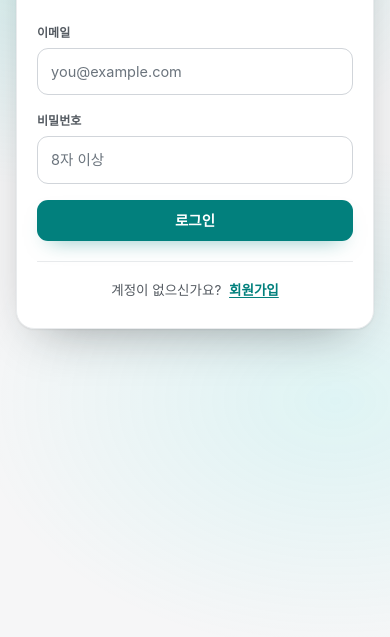
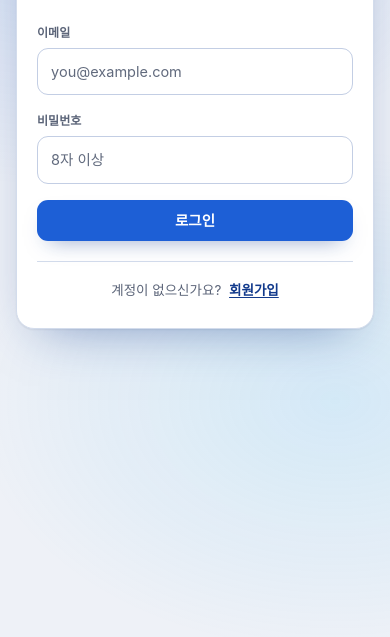
Before and after one commit to aideveloperno1/0902ict_health_Claude, a website with bundled scripts: page public/index.html in a window 390 px wide. Shown: the part 207-844 px from the top of the page. Built offline with nearby package versions, Linux system fonts and the light colour scheme; files whose address does not match are found by name; a web font is replaced by a local one.

Commit message:
style: 테마 색상 팔레트 및 모바일 주소 표시줄 테마 컬러 개선

```diff
--- a/public/css/style.css
+++ b/public/css/style.css
@@ -11,79 +11,80 @@
      사용자가 "밝게"를 골랐는데 운영체제가 어두운 설정이면, 이 감싸기가 없을 때
      운영체제 쪽이 나중에 나와서 이겨 버린다. 사용자가 직접 고른 쪽이 항상 이겨야 한다.
 
-   색 계열을 청록(teal)으로 잡은 이유
-     기록을 오래 들여다보는 화면이다. 채도 높은 보라·파랑은 숫자 옆에서 눈에 먼저 들어와
-     정작 봐야 할 값(볼륨·칼로리)을 가린다. 청록은 강조로 쓰기에 충분히 또렷하면서
-     검정 글자와 같은 줄에 있어도 서로 밀어내지 않는다.
+   색 계열을 남색·파랑으로 잡은 이유
+     기록을 오래 들여다보는 화면이다. 채도가 높은 색은 숫자 옆에서 눈에 먼저 들어와
+     정작 봐야 할 값(볼륨·칼로리)을 가린다. 남색(#123a8c)→파랑(#1d5fd6)은
+     강조로 쓰기에 충분히 진하면서 검정 글자와 같은 줄에 있어도 서로 밀어내지 않는다.
+     회색 계열에도 파랑을 아주 조금 섞어(#5b6478 등) 강조색과 같은 계열로 묶는다.
 
    ★ 밝은 화면과 어두운 화면에서 강조색의 밝기를 다르게 쓴다
-     밝은 청록(#32e6e2)은 흰 바탕에서 명암비가 1.6:1밖에 안 나와 글자로 쓸 수 없다.
-     그래서 밝은 화면에서는 어두운 청록(#02807d, 흰 글자 기준 4.9:1)을 쓰고,
-     어두운 화면에서만 밝은 청록을 쓴다. 한 색을 양쪽에 돌려쓰면 반드시 한쪽이 안 읽힌다.
+     같은 파랑을 양쪽에 돌려쓰면 한쪽이 반드시 안 읽힌다. 밝은 화면에서는 진한
+     파랑(#1d5fd6, 흰 글자 기준 5.7:1)을, 어두운 화면에서는 바탕에서 뜨면서도
+     흰 글자를 받칠 수 있는 값(#2f6fe0, 흰 글자 4.7:1 · 바탕 대비 4.0:1)을 쓴다.
+     흔히 쓰는 #3b82f6은 어두운 바탕에서는 예쁘지만 흰 글자와 3.7:1이라 버튼에 못 쓴다.
 
-   중간 색(--surface-2 등)은 회색 계열 9단계에서 골랐다. 단계마다 밝기 차가 고르게
-   벌어져 있어, 면을 여러 겹 쌓아도 경계가 뭉개지지 않는다.
+   ★ 글자색은 카드(#ffffff) 위와 바탕(#eef1f7) 위 양쪽에서 4.5:1을 넘도록 골랐다
+     설명글(.status 등)은 카드 밖 바탕에도 놓인다. 카드 기준으로만 맞추면
+     그 글자들이 기준 미달이 된다.
    ========================================================================= */
 :root {
   /* 바탕과 면 */
-  --bg: #f6f6f7;
+  --bg: #eef1f7;
   --surface: #ffffff;
-  --surface-2: #f6f6f7;   /* 카드 안쪽에 한 겹 더 들어가는 면 (운동 카드 등) */
-  --surface-3: #e9ebed;   /* 표 머리글처럼 더 진하게 깔리는 면 */
+  --surface-2: #f4f8ff;   /* 카드 안쪽에 한 겹 더 들어가는 면 (운동 카드 등) */
+  --surface-3: #ecf3fd;   /* 표 머리글처럼 더 진하게 깔리는 면 */
   --input-bg: #ffffff;
 
-  --border: #e9ebed;
-  --border-strong: #d1d5da;   /* 입력창처럼 경계가 분명해야 하는 곳 */
+  /* 테두리는 바탕(#eef1f7)보다 진해야 카드 경계가 보인다.
+     바탕보다 옅은 값을 쓰면 흰 카드 안쪽에서만 보이고 바깥쪽 경계가 사라진다. */
+  --border: #d3dcec;
+  --border-strong: #c3cee4;   /* 입력창처럼 경계가 분명해야 하는 곳 */
 
   /* 글자. 세 단계로 나눈다. 본문 / 설명 / 아주 옅은 보조
-     세 값 모두 흰 카드 위에서 4.5:1(WCAG AA, 작은 글자 기준)을 넘도록 골랐다.
-     회색 계열의 중간값(#778089)은 4.01:1이라 아슬하게 못 미친다. 화면에서 보면
-     "읽히긴 하는데 눈이 조금 힘든" 정도인데, 설명글은 대개 작고 얇아서
-     그 차이가 그대로 읽는 부담이 된다. 그래서 한 단계씩 더 진한 값을 쓴다.
-       #545a61 = 6.97:1   #6b747d = 4.75:1 */
-  --text: #181a1c;
-  --text-muted: #545a61;
-  --text-dim: #6b747d;
+     세 값 모두 카드와 바탕 양쪽에서 4.5:1을 넘는다 (위 설명 참고). */
+  --text: #111827;
+  --text-muted: #5b6478;
+  --text-dim: #616a7d;
 
-  /* 강조 — 밝은 화면에서는 어두운 청록을 쓴다(위 설명 참고) */
-  --accent: #02807d;
-  --accent-deep: #016968;
-  --accent-bright: #05bdba;   /* 그라데이션·막대처럼 글자가 얹히지 않는 곳 */
-  --accent-hover: #016968;
-  --accent-text: #02807d;
-  --accent-soft: #defffe;
-  --accent-tint: #f2fffe;     /* hover 배경처럼 아주 옅게 깔 때 */
+  /* 강조 */
+  --accent: #1d5fd6;
+  --accent-deep: #123a8c;
+  --accent-bright: #38bdf8;   /* 그라데이션처럼 글자가 얹히지 않는 곳 */
+  --accent-hover: #1a54be;
+  --accent-text: #123a8c;
+  --accent-soft: #e8f1ff;
+  --accent-tint: #f0f7ff;     /* hover 배경처럼 아주 옅게 깔 때 */
   --on-accent: #ffffff;
-  --focus-ring: rgba(2, 128, 125, 0.22);
+  --focus-ring: rgba(29, 95, 214, 0.2);
 
   /* 위험 */
-  --danger: #c8102e;
-  --danger-hover: #a10d25;
-  --danger-text: #a10d25;
-  --danger-soft: #fdedf0;
-  --danger-border: #f5ccd4;
+  --danger: #dc2626;
+  --danger-hover: #b91c1c;
+  --danger-text: #b91c1c;
+  --danger-soft: #fdecec;
+  --danger-border: #f3d2d2;
 
   /* 좋음(성공·완료) */
-  --ok: #016968;
-  --ok-soft: #defffe;
+  --ok: #15803d;
+  --ok-soft: #eaf6ee;
 
-  /* 탄단지 막대. 탄수화물은 강조색을 그대로 쓰므로 따로 두지 않는다.
-     셋이 한 막대에 붙어 있으므로 색상환에서 충분히 벌어진 값으로 고른다. */
-  --protein: #4f7ec7;
+  /* 탄단지 막대. 탄수화물은 강조색(파랑)을 그대로 쓰므로 따로 두지 않는다.
+     나머지 둘은 파랑에서 충분히 떨어진 초록·주황으로 잡는다. */
+  --protein: #15803d;
   --fat: #d97706;
 
   /* 그림자 — 세 단계.
      1은 카드가 바탕에서 살짝 떠 보이게 하는 정도,
      2는 마우스를 올렸을 때, 3은 화면 위에 뜨는 것(토스트·확인 바)에 쓴다. */
-  --shadow-1: 0 1px 2px rgba(24, 26, 28, 0.05);
-  --shadow-2: 0 14px 28px -18px rgba(24, 26, 28, 0.4);
-  --shadow-3: 0 20px 50px -24px rgba(24, 26, 28, 0.45), 0 1px 2px rgba(24, 26, 28, 0.07);
-  --shadow-accent: 0 10px 22px -12px rgba(2, 128, 125, 0.55);
+  --shadow-1: 0 1px 2px rgba(16, 24, 40, 0.05);
+  --shadow-2: 0 14px 28px -18px rgba(18, 58, 140, 0.45);
+  --shadow-3: 0 20px 50px -24px rgba(18, 58, 140, 0.5), 0 1px 2px rgba(16, 24, 40, 0.07);
+  --shadow-accent: 0 10px 22px -12px rgba(18, 58, 140, 0.55);
 
   --header-bg: rgba(255, 255, 255, 0.86);
   --bar-bg: rgba(255, 255, 255, 0.92);   /* 아래에 붙는 저장 바 */
-  --glow-1: rgba(5, 189, 186, 0.18);
-  --glow-2: rgba(50, 230, 226, 0.12);
+  --glow-1: rgba(29, 95, 214, 0.16);
+  --glow-2: rgba(56, 189, 248, 0.14);
 
   --r-card: 18px;
   --r-input: 11px;
@@ -101,53 +102,52 @@
 /* 운영체제가 어두운 설정일 때. 단, 사용자가 "밝게"를 직접 고르지 않은 경우만. */
 @media (prefers-color-scheme: dark) {
   :root:not([data-theme="light"]) {
-    --bg: #060b10;
-    --surface: #12181f;
-    --surface-2: #1e242c;
-    --surface-3: #272f38;
-    --input-bg: #1e242c;
+    --bg: #0a1020;
+    --surface: #121a2e;
+    --surface-2: #18223a;
+    --surface-3: #1b2742;
+    --input-bg: #18223a;
 
-    --border: #272f38;
-    --border-strong: #3b434c;
+    --border: #23304d;
+    --border-strong: #2f3f63;
 
-    --text: #e6ecf2;
-    --text-muted: #abb5bf;
-    --text-dim: #7e8792;
+    --text: #f2f5fb;
+    --text-muted: #9aa6c0;
+    --text-dim: #828da8;
 
-    /* 어두운 바탕에서는 밝은 청록을 쓴다. 대신 그 위에 얹는 글자는
-       흰색이 아니라 바탕과 같은 어두운 색이어야 읽힌다(--on-accent). */
-    --accent: #32e6e2;
-    --accent-deep: #14d8d4;
-    --accent-bright: #8efbf7;
-    --accent-hover: #8efbf7;
-    --accent-text: #32e6e2;
-    --accent-soft: rgba(50, 230, 226, 0.16);
-    --accent-tint: rgba(50, 230, 226, 0.09);
-    --on-accent: #060b10;
-    --focus-ring: rgba(50, 230, 226, 0.3);
+    /* 버튼 배경으로도 쓰이므로 흰 글자와 4.5:1을 넘겨야 한다.
+       #3b82f6은 어두운 바탕에서 보기 좋지만 흰 글자와 3.7:1이라 못 쓴다. */
+    --accent: #2f6fe0;
+    --accent-deep: #1d4ed8;
+    --accent-bright: #38bdf8;
+    --accent-hover: #3b82f6;
+    --accent-text: #93c5fd;
+    --accent-soft: rgba(59, 130, 246, 0.16);
+    --accent-tint: rgba(59, 130, 246, 0.1);
+    --on-accent: #ffffff;
+    --focus-ring: rgba(59, 130, 246, 0.32);
 
-    --danger: #ff5a6e;
-    --danger-hover: #ff8090;
-    --danger-text: #ff97a4;
-    --danger-soft: rgba(255, 90, 110, 0.13);
-    --danger-border: rgba(255, 90, 110, 0.38);
+    --danger: #ef4444;
+    --danger-hover: #dc2626;
+    --danger-text: #fca5a5;
+    --danger-soft: rgba(239, 68, 68, 0.12);
+    --danger-border: rgba(239, 68, 68, 0.38);
 
-    --ok: #32e6e2;
-    --ok-soft: rgba(50, 230, 226, 0.14);
+    --ok: #34d399;
+    --ok-soft: rgba(52, 211, 153, 0.14);
 
-    --protein: #7aa5e8;
+    --protein: #34d399;
     --fat: #fbbf24;
 
-    --shadow-1: 0 1px 2px rgba(0, 0, 0, 0.4);
-    --shadow-2: 0 14px 28px -18px rgba(0, 0, 0, 0.85);
-    --shadow-3: 0 20px 50px -24px rgba(0, 0, 0, 0.95), 0 1px 2px rgba(0, 0, 0, 0.5);
-    --shadow-accent: 0 10px 22px -12px rgba(50, 230, 226, 0.45);
+    --shadow-1: 0 1px 2px rgba(0, 0, 0, 0.3);
+    --shadow-2: 0 14px 28px -18px rgba(0, 0, 0, 0.8);
+    --shadow-3: 0 20px 50px -24px rgba(0, 0, 0, 0.9), 0 1px 2px rgba(0, 0, 0, 0.4);
+    --shadow-accent: 0 10px 22px -12px rgba(29, 78, 216, 0.7);
 
-    --header-bg: rgba(6, 11, 16, 0.86);
-    --bar-bg: rgba(18, 24, 31, 0.93);
-    --glow-1: rgba(50, 230, 226, 0.2);
-    --glow-2: rgba(5, 189, 186, 0.16);
-
+    --header-bg: rgba(10, 16, 32, 0.86);
+    --bar-bg: rgba(18, 26, 46, 0.93);
+    --glow-1: rgba(59, 130, 246, 0.2);
+    --glow-2: rgba(56, 189, 248, 0.16);
     color-scheme: dark;
   }
 }
@@ -156,51 +156,52 @@
    위 블록과 내용이 같다. 하나로 합치려면 선택자를 쉼표로 잇게 되는데,
    그러면 미디어 쿼리 안에 들어가서 "OS가 밝을 때 직접 고른 어둡게"가 적용되지 않는다. */
 :root[data-theme="dark"] {
-  --bg: #060b10;
-  --surface: #12181f;
-  --surface-2: #1e242c;
-  --surface-3: #272f38;
-  --input-bg: #1e242c;
+  --bg: #0a1020;
+  --surface: #121a2e;
+  --surface-2: #18223a;
+  --surface-3: #1b2742;
+  --input-bg: #18223a;
 
-  --border: #272f38;
-  --border-strong: #3b434c;
+  --border: #23304d;
+  --border-strong: #2f3f63;
 
-  --text: #e6ecf2;
-  --text-muted: #abb5bf;
-  --text-dim: #7e8792;
+  --text: #f2f5fb;
+  --text-muted: #9aa6c0;
+  --text-dim: #828da8;
 
-  --accent: #32e6e2;
-  --accent-deep: #14d8d4;
-  --accent-bright: #8efbf7;
-  --accent-hover: #8efbf7;
-  --accent-text: #32e6e2;
-  --accent-soft: rgba(50, 230, 226, 0.16);
-  --accent-tint: rgba(50, 230, 226, 0.09);
-  --on-accent: #060b10;
-  --focus-ring: rgba(50, 230, 226, 0.3);
+  /* 버튼 배경으로도 쓰이므로 흰 글자와 4.5:1을 넘겨야 한다.
+     #3b82f6은 어두운 바탕에서 보기 좋지만 흰 글자와 3.7:1이라 못 쓴다. */
+  --accent: #2f6fe0;
+  --accent-deep: #1d4ed8;
+  --accent-bright: #38bdf8;
+  --accent-hover: #3b82f6;
+  --accent-text: #93c5fd;
+  --accent-soft: rgba(59, 130, 246, 0.16);
+  --accent-tint: rgba(59, 130, 246, 0.1);
+  --on-accent: #ffffff;
+  --focus-ring: rgba(59, 130, 246, 0.32);
 
-  --danger: #ff5a6e;
-  --danger-hover: #ff8090;
-  --danger-text: #ff97a4;
-  --danger-soft: rgba(255, 90, 110, 0.13);
-  --danger-border: rgba(255, 90, 110, 0.38);
+  --danger: #ef4444;
+  --danger-hover: #dc2626;
+  --danger-text: #fca5a5;
+  --danger-soft: rgba(239, 68, 68, 0.12);
+  --danger-border: rgba(239, 68, 68, 0.38);
 
-  --ok: #32e6e2;
-  --ok-soft: rgba(50, 230, 226, 0.14);
+  --ok: #34d399;
+  --ok-soft: rgba(52, 211, 153, 0.14);
 
-  --protein: #7aa5e8;
+  --protein: #34d399;
   --fat: #fbbf24;
 
-  --shadow-1: 0 1px 2px rgba(0, 0, 0, 0.4);
-  --shadow-2: 0 14px 28px -18px rgba(0, 0, 0, 0.85);
-  --shadow-3: 0 20px 50px -24px rgba(0, 0, 0, 0.95), 0 1px 2px rgba(0, 0, 0, 0.5);
-  --shadow-accent: 0 10px 22px -12px rgba(50, 230, 226, 0.45);
+  --shadow-1: 0 1px 2px rgba(0, 0, 0, 0.3);
+  --shadow-2: 0 14px 28px -18px rgba(0, 0, 0, 0.8);
+  --shadow-3: 0 20px 50px -24px rgba(0, 0, 0, 0.9), 0 1px 2px rgba(0, 0, 0, 0.4);
+  --shadow-accent: 0 10px 22px -12px rgba(29, 78, 216, 0.7);
 
-  --header-bg: rgba(6, 11, 16, 0.86);
-  --bar-bg: rgba(18, 24, 31, 0.93);
-  --glow-1: rgba(50, 230, 226, 0.2);
-  --glow-2: rgba(5, 189, 186, 0.16);
-
+  --header-bg: rgba(10, 16, 32, 0.86);
+  --bar-bg: rgba(18, 26, 46, 0.93);
+  --glow-1: rgba(59, 130, 246, 0.2);
+  --glow-2: rgba(56, 189, 248, 0.16);
   color-scheme: dark;
 }
 
```
Also changed, not shown: public/index.html (+2 -2 lines).
